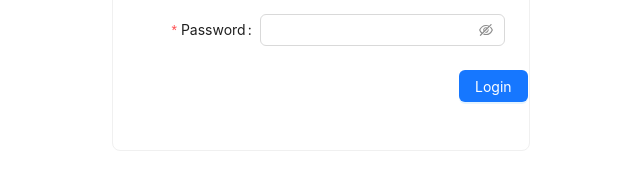
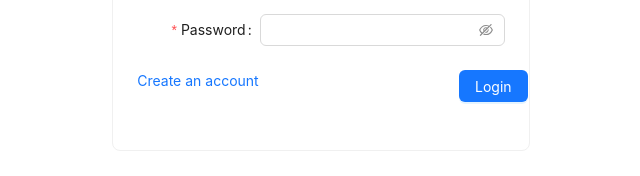
Before and after one commit to Cyphred/iot-power-meter, a React (Vite) app in the folder consumer-web/: page /login in a window 1280 px wide. Shown: the part 389-565 px from the top of the page, without its empty margins (319-959 px from the left). Built offline with nearby package versions, Linux system fonts and the light colour scheme.

Commit message:
Adds link to account creation in login

```diff
--- a/consumer-web/src/hooks/useSignup.ts
+++ b/consumer-web/src/hooks/useSignup.ts
@@ -1,6 +1,6 @@
 import useRequest from "./useRequest";
 
-export default async () => {
+export default () => {
   const { isLoading, apiError, serverError, post } = useRequest();
 
   const signup = async (consumerData: {
--- a/consumer-web/src/pages/Login.tsx
+++ b/consumer-web/src/pages/Login.tsx
@@ -63,7 +63,13 @@ const Login = () => {
             <Alert message={serverError.message} type="error" closable />
           )}
 
-          <Flex style={{ width: "100%", paddingRight: 22 }} justify="flex-end">
+          <Flex
+            style={{ width: "100%", paddingRight: 22 }}
+            justify="space-between"
+          >
+            <Typography.Link onClick={() => navigate("/signup")}>
+              Create an account
+            </Typography.Link>
             <Form.Item wrapperCol={{ offset: 8, span: 16 }}>
               <Button type="primary" htmlType="submit" disabled={isLoading}>
                 Login
```
